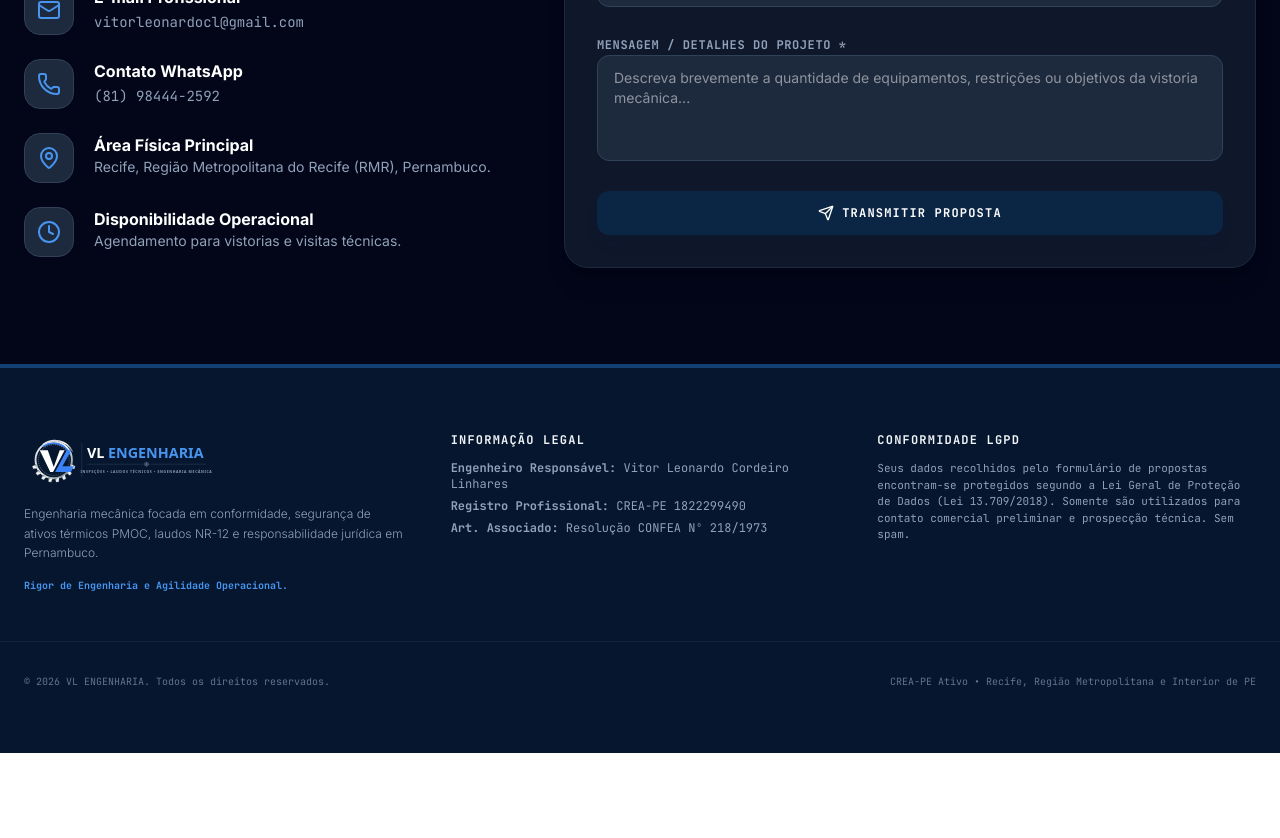
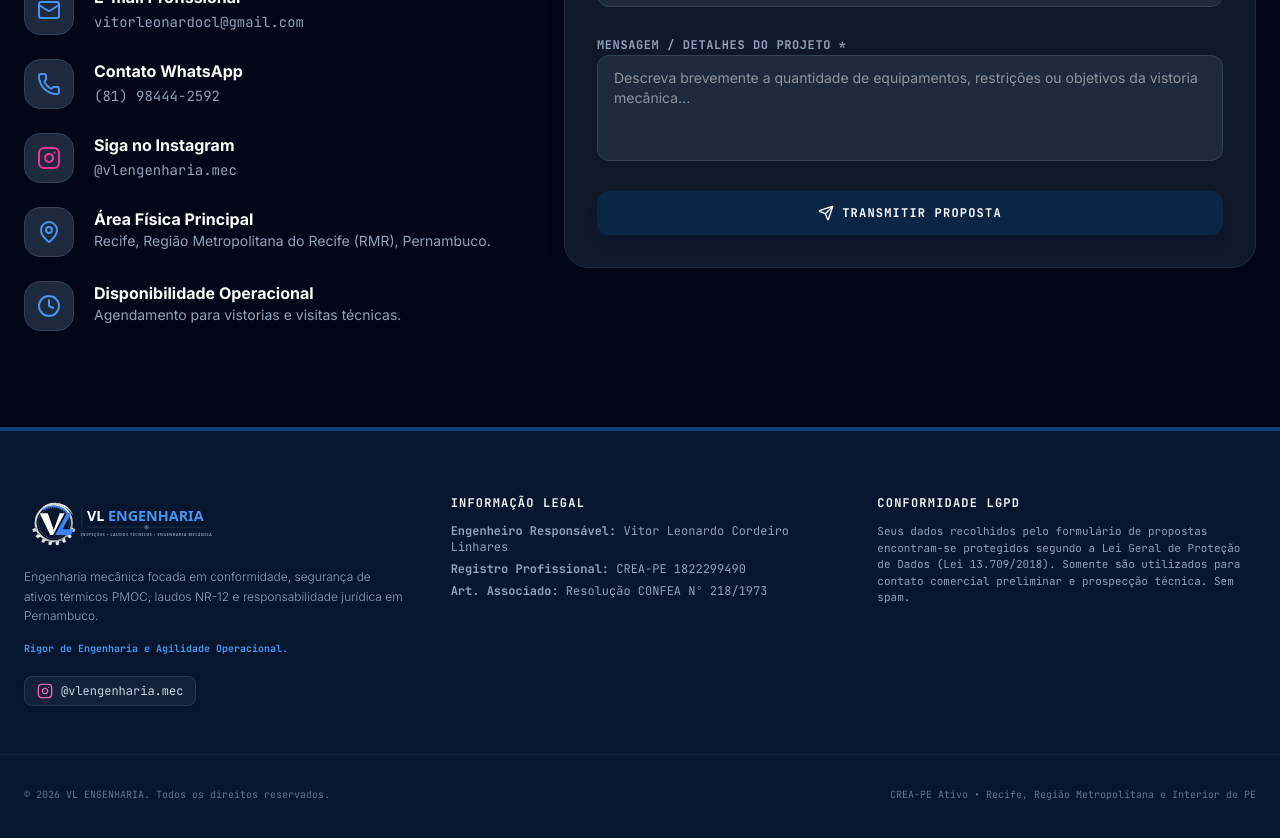
Before and after one commit to vitorleocl/engmec_vitorleonardo, a React (Vite) app: page / in a window 1280 px wide. Shown: the part 4260-5098 px from the top of the page. Before the commit the page ends 5013 px from the top, so only its background shows below. Built offline with nearby package versions, Linux system fonts and the light colour scheme; no server answers; the database is empty.

Commit message:
feat: add Instagram profile link to contact and footer
Include the official VL Engenharia Instagram handle in the contact section and footer to improve social visibility.

```diff
--- a/src/App.tsx
+++ b/src/App.tsx
@@ -4,7 +4,7 @@
  */
 
 import { useState, useEffect } from 'react';
-import { Shield, Sun, Moon, KeyRound, ArrowUp, Menu, X, ArrowLeft } from 'lucide-react';
+import { Shield, Sun, Moon, KeyRound, ArrowUp, Menu, X, ArrowLeft, Instagram } from 'lucide-react';
 
 import Hero from './components/Hero';
 import Services from './components/Services';
@@ -140,6 +140,15 @@ export default function App() {
         <footer className="bg-[#05162E] text-slate-300 py-10 border-t-2 border-[#134074] text-center font-mono text-xs mt-auto">
           <div className="max-w-7xl mx-auto px-6 flex flex-col sm:flex-row items-center justify-between gap-6 text-slate-400">
             <Logo variant="footer" />
+            <a
+              href="https://www.instagram.com/vlengenharia.mec"
+              target="_blank"
+              rel="noopener noreferrer"
+              className="inline-flex items-center gap-2 text-xs text-slate-400 hover:text-pink-500 transition-colors bg-white/5 px-3 py-1.5 rounded-lg border border-white/10"
+            >
+              <Instagram className="w-4 h-4 text-pink-500" />
+              <span>@vlengenharia.mec</span>
+            </a>
             <div className="text-right text-[11px] space-y-1 font-mono">
               <p>© {new Date().getFullYear()} VL ENGENHARIA. Todos os direitos reservados.</p>
               <p>CREA-PE Ativo • Recife, Região Metropolitana e Interior de PE</p>
@@ -288,6 +297,17 @@ export default function App() {
             <p className="text-[10px] font-mono text-[#4895EF] font-semibold">
               Rigor de Engenharia e Agilidade Operacional.
             </p>
+            <div className="pt-1">
+              <a
+                href="https://www.instagram.com/vlengenharia.mec"
+                target="_blank"
+                rel="noopener noreferrer"
+                className="inline-flex items-center gap-2 text-xs font-mono text-slate-300 hover:text-pink-400 transition-all bg-white/5 hover:bg-white/10 px-3 py-1.5 rounded-lg border border-white/10 shadow-sm"
+              >
+                <Instagram className="w-4 h-4 text-pink-400" />
+                <span>@vlengenharia.mec</span>
+              </a>
+            </div>
           </div>
 
           <div className="md:col-span-4 space-y-3 font-mono text-xs">
--- a/src/components/Contact.tsx
+++ b/src/components/Contact.tsx
@@ -5,7 +5,7 @@
 
 import React, { useState } from 'react';
 import ScrollReveal from './ScrollReveal';
-import { Mail, Phone, MapPin, Send, CheckCircle, Clock } from 'lucide-react';
+import { Mail, Phone, MapPin, Send, CheckCircle, Clock, Instagram } from 'lucide-react';
 
 export default function Contact() {
   const [formData, setFormData] = useState({
@@ -80,6 +80,18 @@ export default function Contact() {
                   <h4 className="font-bold text-slate-900 dark:text-white text-base">Contato WhatsApp</h4>
                   <a href="https://wa.me/5581984442592" target="_blank" rel="noopener noreferrer" className="text-sm text-slate-500 dark:text-slate-400 hover:text-[#134074] transition-colors font-mono">
                     (81) 98444-2592
+                  </a>
+                </div>
+              </div>
+
+              <div className="flex items-start gap-5">
+                <span className="p-3 bg-slate-50 dark:bg-slate-800 border border-slate-200/60 dark:border-slate-700 text-pink-500 rounded-2xl block shrink-0">
+                  <Instagram className="w-6 h-6" />
+                </span>
+                <div>
+                  <h4 className="font-bold text-slate-900 dark:text-white text-base">Siga no Instagram</h4>
+                  <a href="https://www.instagram.com/vlengenharia.mec" target="_blank" rel="noopener noreferrer" className="text-sm text-slate-500 dark:text-slate-400 hover:text-pink-500 transition-colors font-mono">
+                    @vlengenharia.mec
                   </a>
                 </div>
               </div>
```
